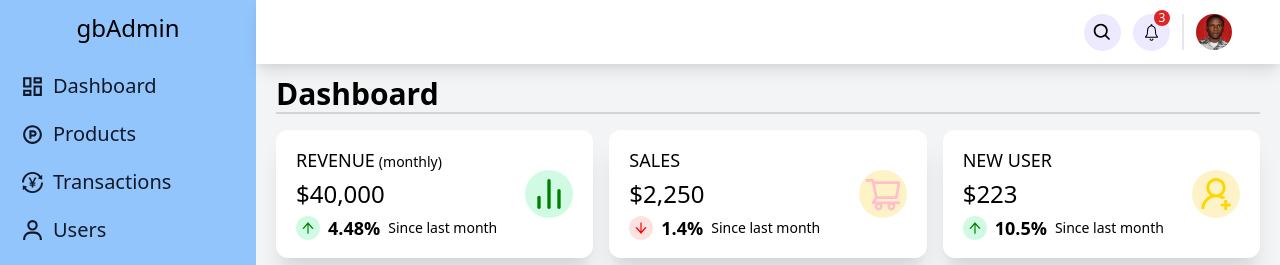
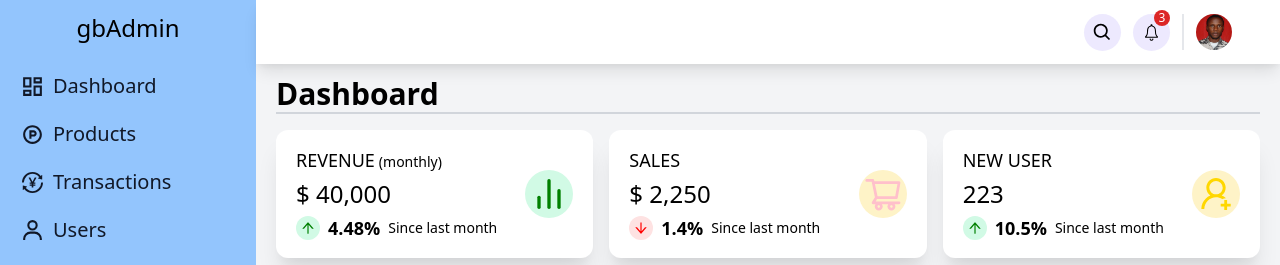
Before and after one commit to aagbotemi/admin-dashboard, a React (Create React App) app: page / in a window 1280 px wide. Shown: the top 265 px of the page. Built offline with nearby package versions, Linux system fonts and the light colour scheme.

Commit message:
currency added to amount and removed from count

```diff
--- a/src/components/FeaturedInfo.js
+++ b/src/components/FeaturedInfo.js
@@ -16,7 +16,8 @@ const FeaturedInfo = () => {
                                     {item.name}
                                     {item.subName ? <span className="text-sm lowercase ml-1">({item.subName})</span> : null }
                                 </h2>
-                                <div className="my-1 text-2xl font-medium ">&#36;{formatNumber(item.amount)}</div>
+                                <div className="my-1 text-2xl font-medium ">
+                                    {item.amount ? <span>&#36; {formatNumber(item.amount)}</span> : formatNumber(item.count)}</div>
                                 <div className="flex items-center">
                                     <span className={`${item.increase ? "bg-green-100" : "bg-red-100"} p-1 rounded-full`}>
                                         {item.increase ? <AiOutlineArrowUp color="green" /> : <AiOutlineArrowDown color="red"/>}
--- a/src/dummyData.js
+++ b/src/dummyData.js
@@ -74,7 +74,7 @@ export const featuredInfo = [
     {
         id: 4,
         name: "New User",
-        amount: "223",
+        count: "223",
         percentage: 10.5,
         timeline: "Since last month",
         iconLg: <AiOutlineUserAdd size="40px" color="gold" />,
--- a/src/pages/Home.js
+++ b/src/pages/Home.js
@@ -7,6 +7,10 @@ const Home = () => {
         <div className="home bg-gray-100 pt-3 sm:px-5 px-3">
             <h1 className="mb-4 text-3xl font-semibold border-b-2 border-gray-300">Dashboard</h1>
             <FeaturedInfo />
+
+            <div>
+
+            </div>
         </div>
     )
 }
```
